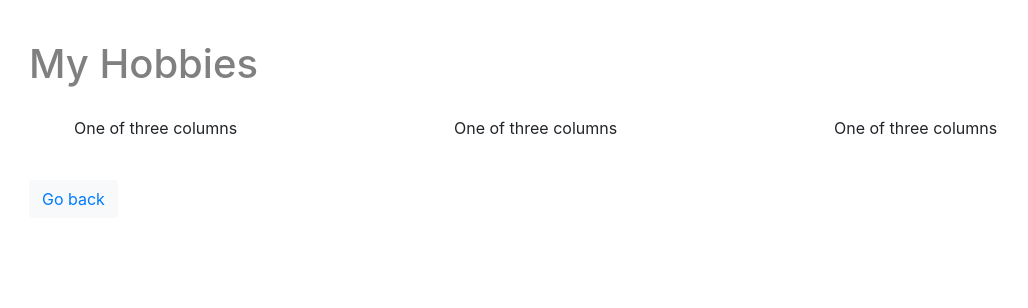
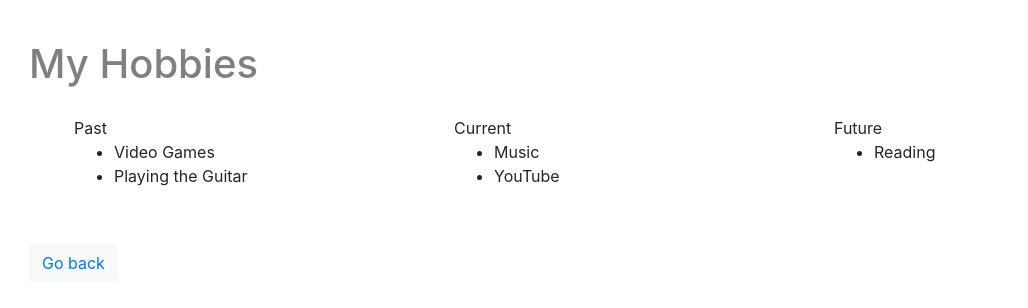
Before and after one commit to brandonwhite39/project0, a plain HTML site: page hobbies.html in a window 1280 px wide. Shown: the whole page, without its empty margins (11-1039 px from the left). Drawn offline with nearby package versions, Linux system fonts and the light colour scheme.

Commit message:
Incorporated Bootstrap's grid model on Hobbies webpage

```diff
--- a/hobbies.html
+++ b/hobbies.html
@@ -10,13 +10,24 @@
 	    <div class="container">
 		  <div class="row">
 		    <div class="col-sm">
-		      One of three columns
+		      Past
+		      <ul>
+		      		<li>Video Games</li>
+		      		<li>Playing the Guitar</li>
+		      </ul>
 		    </div>
 		    <div class="col-sm">
-		      One of three columns
+		      Current
+		      <ul>
+		      		<li>Music</li>
+		      		<li>YouTube</li>
+		      </ul>
 		    </div>
 		    <div class="col-sm">
-		      One of three columns
+		      Future
+		      <ul>
+		      		<li>Reading</li>
+		      </ul>
 		    </div>
 		  </div>
 		</div>
```
